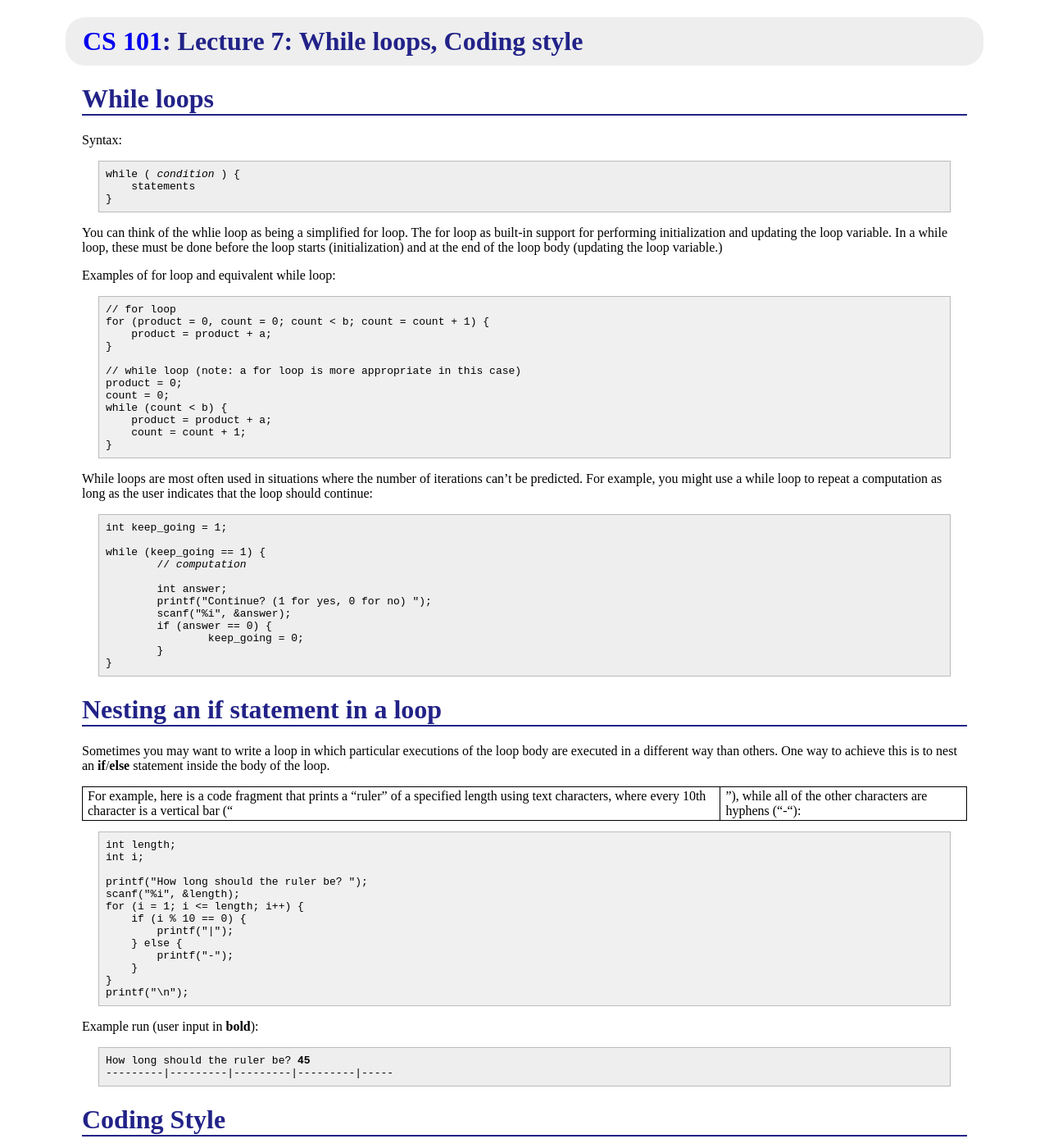
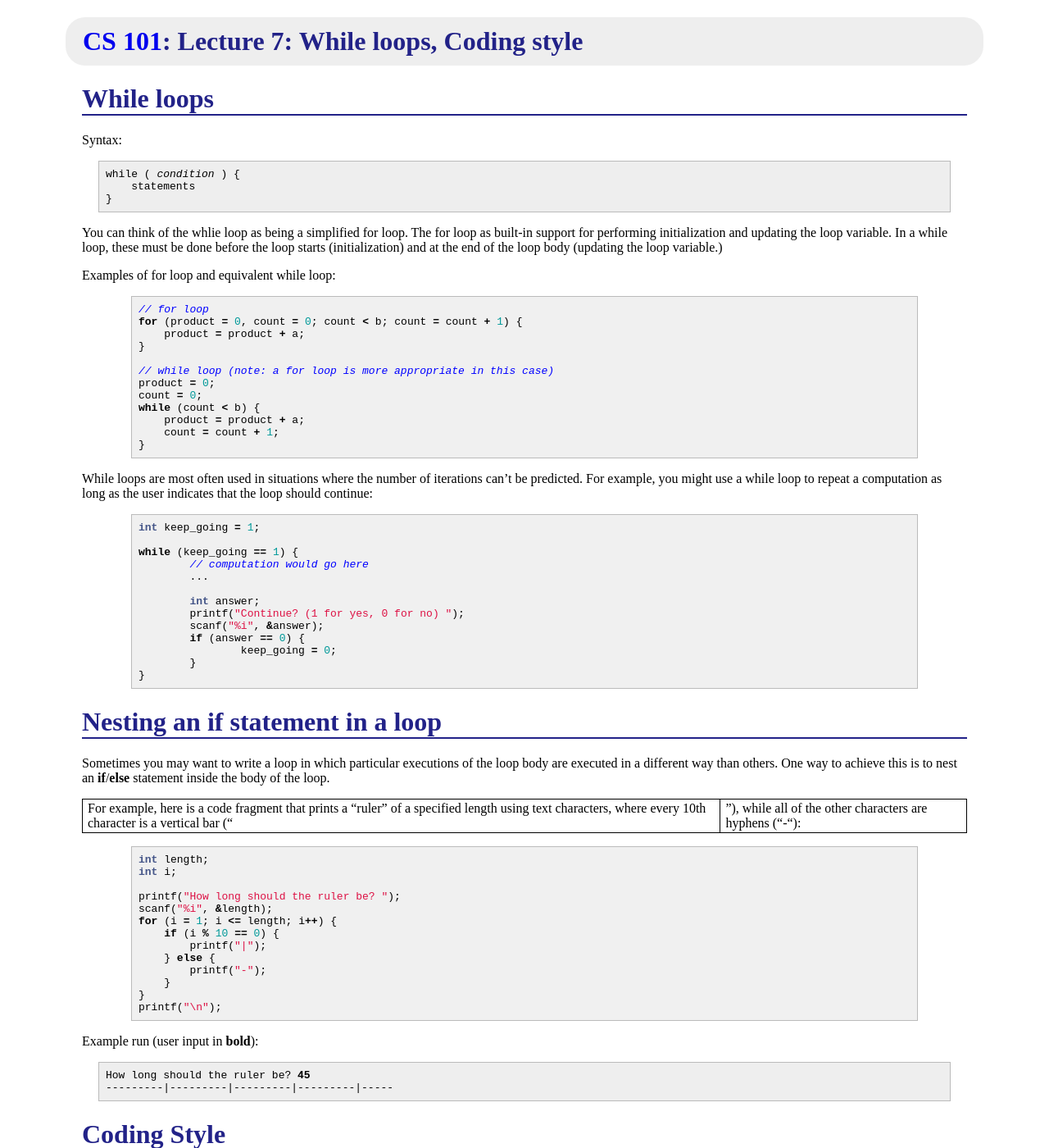
Before and after one commit to ycpcs/cs101-spring2014, a Jekyll site: the page built from lectures/lecture07.md, in a window 1280 px wide and 1400 px high. Shown: the whole window at 82% size. Built offline with Jekyll 4.4.1, drawn with Linux system fonts in a browser that asks for light colours; Markdown is read by kramdown in place of the engine named in the settings; some of the changed text lies outside the part shown.

Commit message:
pygmentize

```diff
--- a/lectures/lecture07.md
+++ b/lectures/lecture07.md
@@ -18,26 +18,29 @@ You can think of the whlie loop as being a simplified for loop. The for loop as
 
 Examples of for loop and equivalent while loop:
 
-    // for loop
-    for (product = 0, count = 0; count < b; count = count + 1) {
-        product = product + a;
-    }
+{% highlight cpp %}
+// for loop
+for (product = 0, count = 0; count < b; count = count + 1) {
+    product = product + a;
+}
 
-    // while loop (note: a for loop is more appropriate in this case)
-    product = 0;
-    count = 0;
-    while (count < b) {
-        product = product + a;
-        count = count + 1;
-    }
+// while loop (note: a for loop is more appropriate in this case)
+product = 0;
+count = 0;
+while (count < b) {
+    product = product + a;
+    count = count + 1;
+}
+{% endhighlight %}
 
 While loops are most often used in situations where the number of iterations can't be predicted. For example, you might use a while loop to repeat a computation as long as the user indicates that the loop should continue:
 
-<pre>
+{% highlight cpp %}
 int keep_going = 1;
 
 while (keep_going == 1) {
-	// <i>computation</i>
+	// computation would go here
+	...
 
 	int answer;
 	printf("Continue? (1 for yes, 0 for no) ");
@@ -46,7 +49,7 @@ while (keep_going == 1) {
 		keep_going = 0;
 	}
 }
-</pre>
+{% endhighlight %}
 
 Nesting an if statement in a loop
 =================================
@@ -55,19 +58,21 @@ Sometimes you may want to write a loop in which particular executions of the loo
 
 For example, here is a code fragment that prints a "ruler" of a specified length using text characters, where every 10th character is a vertical bar ("|"), while all of the other characters are hyphens ("-"):
 
-    int length;
-    int i;
+{% highlight cpp %}
+int length;
+int i;
 
-    printf("How long should the ruler be? ");
-    scanf("%i", &length);
-    for (i = 1; i <= length; i++) {
-        if (i % 10 == 0) {
-            printf("|");
-        } else {
-            printf("-");
-        }
+printf("How long should the ruler be? ");
+scanf("%i", &length);
+for (i = 1; i <= length; i++) {
+    if (i % 10 == 0) {
+        printf("|");
+    } else {
+        printf("-");
     }
-    printf("\n");
+}
+printf("\n");
+{% endhighlight %}
 
 Example run (user input in **bold**):
 
@@ -95,21 +100,23 @@ Conventions for indentation:
 
 Example:
 
-    int main(void)
-    {
-        int n, sum, count;
+{% highlight cpp %}
+int main(void)
+{
+    int n, sum, count;
 
-        printf("Enter an integer: ");
-        scanf("%i", &n);
+    printf("Enter an integer: ");
+    scanf("%i", &n);
 
-        for (count = 0, sum = 0; count < n; count = count + 1) {
-            sum = sum + count;
-        }
+    for (count = 0, sum = 0; count < n; count = count + 1) {
+        sum = sum + count;
+    }
 
-        printf("sum of 1..%i is %i\n", n, sum);
+    printf("sum of 1..%i is %i\n", n, sum);
 
-        return 0;
-    }
+    return 0;
+}
+{% endhighlight %}
 
 Note how the statement inside the body of the loop is indented two levels.
 
@@ -117,12 +124,14 @@ Use the tab key to indent.
 
 Opinions vary about how to place the curly braces surrounding the body of a loop. Alternate style:
 
-    for (count = 0, sum = 0; count < n; count = count + 1)
-    {
-        sum = sum + count;
-    }
+{% highlight cpp %}
+for (count = 0, sum = 0; count < n; count = count + 1)
+{
+    sum = sum + count;
+}
+{% endhighlight %}
 
-Either style is fine - just be consistent.
+Either style is fine &mdash; just be consistent.
 
 Identifier naming
 -----------------
@@ -151,4 +160,4 @@ Examples:
     product
     highTemp
 
-Again, both styles are fine - just be consistent.
+Again, both styles are fine &mdash; just be consistent.
```
